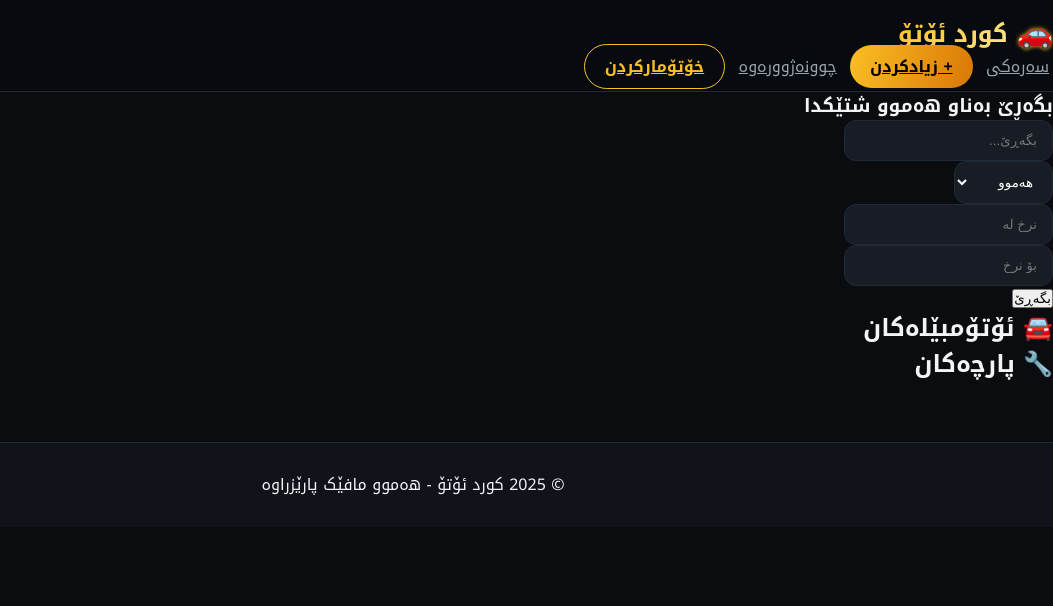
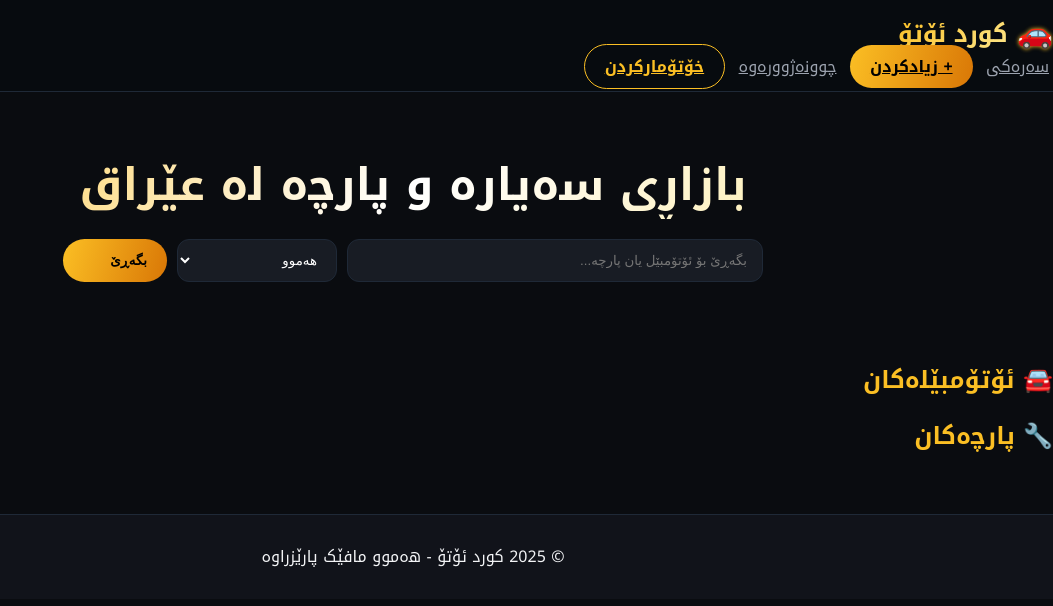
Before and after one commit to muhammadt90900-ux/Cars, a Flask app: page / in a window 1280 px wide. Shown: the top 606 px of the page, without its empty margins (227-1280 px from the left). Run offline with Flask 3, Linux system fonts and the light colour scheme; data that the repository does not hold is empty; some libraries are stand-ins or nearby versions.

Commit message:
Refactor index.html for improved layout and titles
Updated the title and improved the search section layout. Enhanced vehicle and part display cards for better presentation.

```diff
--- a/templates/index.html
+++ b/templates/index.html
@@ -1,56 +1,61 @@
 {% extends "base.html" %}
-{% block title %}سەرەکی - بازاڕی سەیارە{% endblock %}
+{% block title %}سەرەکی - کورد ئۆتۆ{% endblock %}
 {% block content %}
-<!-- بەشی گەڕان -->
-<div class="bg-primary p-4 rounded-3 mb-4 text-white">
-    <h3 class="text-center mb-3">بگەڕێ بەناو ھەموو شتێکدا</h3>
-    <form method="GET" action="{{ url_for('search') }}" class="row g-2 justify-content-center">
-        <div class="col-md-4"><input type="text" name="q" class="form-control" placeholder="بگەڕێ..."></div>
-        <div class="col-md-2">
-            <select name="category" class="form-select">
-                <option value="all">ھەموو</option>
+
+<!-- بەشی سەرەوە -->
+<section class="ka-page-hero">
+    <h1 class="ka-hero-title">بازاڕی سەیارە و پارچە لە عێراق</h1>
+    <form method="GET" action="{{ url_for('search') }}" class="ka-search-wrap" style="display: flex; gap: 10px; justify-content: center; max-width: 700px; margin: 20px auto;">
+        <input type="text" name="q" class="form-control" placeholder="بگەڕێ بۆ ئۆتۆمبێل یان پارچە..." style="flex: 3;">
+        <select name="category" class="form-select" style="flex: 1;">
+            <option value="all">هەموو</option>
             <option value="vehicle">ئۆتۆمبێل</option>
             <option value="part">پارچە</option>
         </select>
-        </div>
-        <div class="col-md-2"><input type="number" name="min_price" class="form-control" placeholder="نرخ لە"></div>
-        <div class="col-md-2"><input type="number" name="max_price" class="form-control" placeholder="بۆ نرخ"></div>
-        <div class="col-md-2"><button type="submit" class="btn btn-light w-100">بگەڕێ</button></div>
+        <button type="submit" class="btn-ka-primary" style="flex: 0.5;">بگەڕێ</button>
     </form>
-</div>
+</section>
 
-<h2>🚘 ئۆتۆمبێلەکان</h2>
-<div class="row mb-4">
+<div class="container">
+    <!-- ئۆتۆمبێلەکان -->
+    <h2 style="color: var(--gold); margin: 20px 0;">🚘 ئۆتۆمبێلەکان</h2>
+    <div class="row">
         {% for vehicle in vehicles %}
         <div class="col-md-4 mb-4">
-        <div class="card shadow-sm h-100">
-            <div class="card-body">
-                <h5 class="card-title">{{ vehicle.brand }} {{ vehicle.model }}</h5>
-                <p class="card-text">
-                    <span class="badge bg-primary">ساڵ: {{ vehicle.year }}</span>
-                    <span class="badge bg-success">${{ vehicle.price }}</span>
-                </p>
-                <p class="card-text">{{ vehicle.description[:80] }}...</p>
-                <a href="{{ url_for('vehicle_detail', id=vehicle.id) }}" class="btn btn-outline-primary btn-sm">زیاتر</a>
+            <div class="ka-card">
+                <div class="ka-card-body">
+                    <h3 class="ka-card-title">{{ vehicle.brand }} {{ vehicle.model }}</h3>
+                    <p class="ka-card-model">ساڵ: {{ vehicle.year }}</p>
+                    <p class="ka-card-price">${{ vehicle.price }}</p>
+                    <p style="color: var(--text-muted);">{{ vehicle.description[:80] }}...</p>
+                    <div class="ka-card-actions" style="display: flex; gap: 8px; margin-top: auto;">
+                        <a href="#" class="btn-ka-primary">بینین</a>
+                        <a href="#" class="btn-ka-outline">پەیوەندی</a>
+                    </div>
                 </div>
             </div>
         </div>
         {% endfor %}
     </div>
 
-<h2>🔧 پارچەکان</h2>
+    <!-- پارچەکان -->
+    <h2 style="color: var(--gold); margin: 20px 0;">🔧 پارچەکان</h2>
     <div class="row">
         {% for part in parts %}
         <div class="col-md-4 mb-4">
-        <div class="card shadow-sm h-100">
-            <div class="card-body">
-                <h5 class="card-title">{{ part.name }}</h5>
-                <p><span class="badge bg-success">${{ part.price }}</span></p>
-                <p>{{ part.description[:80] }}...</p>
-                <a href="{{ url_for('part_detail', id=part.id) }}" class="btn btn-outline-primary btn-sm">زیاتر</a>
+            <div class="ka-card">
+                <div class="ka-card-body">
+                    <h3 class="ka-card-title">{{ part.name }}</h3>
+                    <p class="ka-card-price">${{ part.price }}</p>
+                    <p style="color: var(--text-muted);">{{ part.description[:80] }}...</p>
+                    <div class="ka-card-actions" style="display: flex; gap: 8px; margin-top: auto;">
+                        <a href="#" class="btn-ka-primary">بینین</a>
+                        <a href="#" class="btn-ka-outline">پەیوەندی</a>
+                    </div>
                 </div>
             </div>
         </div>
         {% endfor %}
     </div>
+</div>
 {% endblock %}
```
Lines whose indentation alone changed are shown as unchanged.
